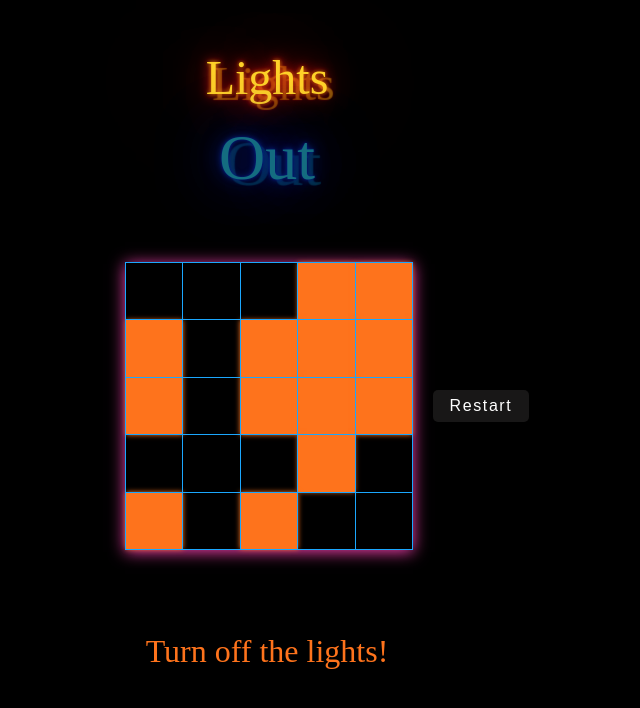
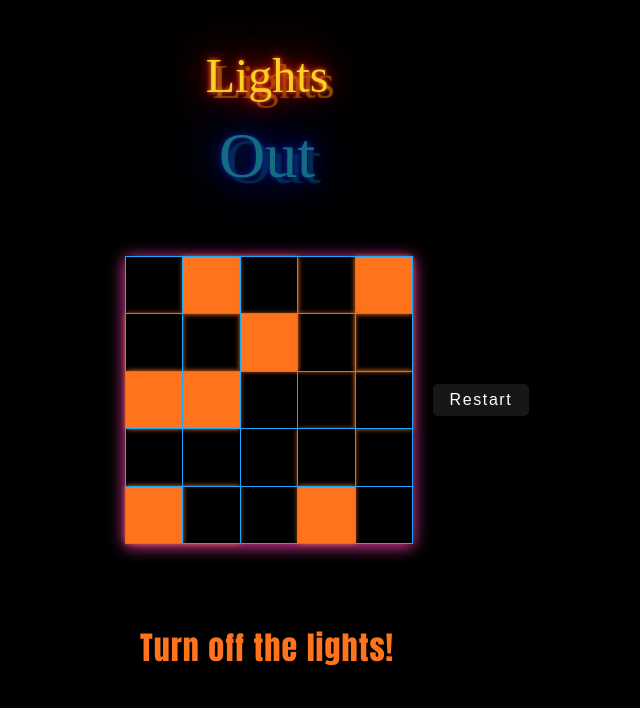
Before and after one commit to covalt1985/lightsOut, a React (Create React App) app: page / in a window 1280 px wide. Shown: the top 708 px of the page, without its empty margins (317-957 px from the left). Built offline with nearby package versions, Linux system fonts and the light colour scheme; a web font is replaced by a local one.

Commit message:
add hint to solve board logic

```diff
--- a/src/Board.css
+++ b/src/Board.css
@@ -11,8 +11,9 @@ table {
 
 p {
   color: #fe731c;
-  font-family: cursive;
+  font-family: Impact, Haettenschweiler, 'Arial Narrow Bold', sans-serif;
   font-size: 2rem;
+  letter-spacing: 1px;
 }
 .wrapper {
   width: 90vw;
--- a/src/Board.js
+++ b/src/Board.js
@@ -2,6 +2,10 @@ import React, { Component } from 'react';
 
 import Cell from './Cell';
 import './Board.css';
+
+//import board with solution
+import { solvedBoard } from './solvedBoard';
+
 class Board extends Component {
   static defaultProps = {
     nrows: 5,
@@ -11,17 +15,17 @@ class Board extends Component {
   constructor(props) {
     super(props);
 
-    this.flipCellsAround = this.flipCellsAround.bind(this);
-    this.restartBoard = this.restartBoard.bind(this);
-
     this.state = {
       hasWon: false,
       board: this.setInitialBoardState(),
+      hintBoard: JSON.parse(JSON.stringify(solvedBoard)),
     };
+
+    this.flipCellsAround = this.flipCellsAround.bind(this);
+    this.restartBoard = this.restartBoard.bind(this);
   }
 
-  // Sets winnable board from 10 random moves
-
+  //create pure board
   setInitialBoardState() {
     let initialBoard = [];
 
@@ -32,19 +36,53 @@ class Board extends Component {
     return initialBoard;
   }
 
-  initialShuffle(board) {
+  //shuffle playing and solved board with the same moves
+  initialShuffle(board, unFLippedSolvedBoard) {
+    const flippedSolvedBoard = [...unFLippedSolvedBoard];
     let count = 0;
     const randomNumber = () => Math.floor(Math.random() * this.props.nrows);
 
-    while (count < 5) {
+    while (count < 10) {
       let y = randomNumber();
       let x = randomNumber();
 
       this.flipCellsAround(y, x, board);
+      this.flipCell(y, x, flippedSolvedBoard);
       count = count + 1;
     }
+    this.setState({ hintBoard: flippedSolvedBoard });
   }
 
+  //flip clicked cell, and cells around
+  flipCellsAround(x, y, board) {
+    let newBoard = board;
+
+    board = this.flipCell(x, y, board);
+    board = this.flipCell(x - 1, y, board);
+    board = this.flipCell(x + 1, y, board);
+    board = this.flipCell(x, y - 1, board);
+    board = this.flipCell(x, y + 1, board);
+
+    this.setState(() => ({
+      board: newBoard,
+    }));
+    return !this.state.hasWon ? this.checkIfWin() : '';
+  }
+
+  flipCell(x, y, board) {
+    let newBoard = board;
+    const ncols = 5;
+    const nrows = 5;
+
+    // if this coord is actually on board, flip it
+
+    if (y >= 0 && y < ncols && x >= 0 && x < nrows) {
+      newBoard[x][y] = !newBoard[x][y];
+    }
+    return newBoard;
+  }
+
+  //board to render
   createBoard() {
     const board = [];
     let singleRow = [];
@@ -59,13 +97,14 @@ class Board extends Component {
             flipCellsAround={this.flipCellsAround}
             isLit={cell}
             board={this.state.board}
+            flipCell={this.flipCell}
+            hintBoard={this.state.hintBoard}
           />
         );
       });
       board.push(<tr key={rowIndex}>{singleRow}</tr>);
       singleRow = [];
     });
-
     return (
       <table>
         <tbody>{board}</tbody>
@@ -73,57 +112,33 @@ class Board extends Component {
     );
   }
 
-  //flip clicked cell, and cells around
-  flipCellsAround(y, x, board) {
-    let newBoard = board;
-
-    board = this.flipCell(y, x, board);
-    board = this.flipCell(y - 1, x, board);
-    board = this.flipCell(y + 1, x, board);
-    board = this.flipCell(y, x - 1, board);
-    board = this.flipCell(y, x + 1, board);
-
-    this.setState(() => ({
-      board: newBoard,
-    }));
-
-    // win when every cell is turned off
-  }
-
-  flipCell(y, x, board) {
-    let newBoard = board;
-    let { ncols, nrows } = this.props;
-
-    // if this coord is actually on board, flip it
-
-    if (x >= 0 && x < ncols && y >= 0 && y < nrows) {
-      newBoard[y][x] = !newBoard[y][x];
-    }
-    return newBoard;
-  }
-
+  // win when every cell is false
   checkIfWin() {
     if (this.state.board.every(row => row.every(cell => !cell))) {
       this.setState(() => ({ hasWon: true }));
     }
   }
 
-  componentDidMount() {
-    this.initialShuffle(this.state.board);
+  restartBoard() {
+    const newBoardAfterReset = this.setInitialBoardState();
+    this.initialShuffle(
+      newBoardAfterReset,
+      JSON.parse(JSON.stringify(solvedBoard))
+    );
+
+    this.setState({
+      board: newBoardAfterReset,
+      hasWon: false,
+    });
   }
 
-  restartBoard() {
-    let newBoard = this.setInitialBoardState();
-    this.initialShuffle(newBoard);
-
-    this.setState({ board: newBoard, hasWon: false });
+  componentDidMount() {
+    this.initialShuffle(this.state.board, this.state.hintBoard);
   }
 
   render() {
     return (
       <div className="wrapper">
-        {!this.state.hasWon ? this.checkIfWin() : ''}
-
         <div className="container">
           <div className="neon">Lights </div>
           <div className="flux">Out </div>
--- a/src/Cell.css
+++ b/src/Cell.css
@@ -10,3 +10,16 @@
   background-color: #fe731c;
   box-shadow: 0 0 5px #fe731c;
 }
+
+.hint {
+  animation: hint 1s infinite;
+}
+@keyframes hint {
+  0%,
+  100% {
+    background-color: transparent;
+  }
+  50% {
+    background-color: #fe731c;
+  }
+}
--- a/src/Cell.js
+++ b/src/Cell.js
@@ -1,19 +1,6 @@
 import React, { Component } from 'react';
 
 import './Cell.css';
-
-/** A single cell on the board.
- *
- * This has no state --- just two props:
- *
- * - flipCellsAroundMe: a function rec'd from the board which flips this
- *      cell and the cells around of it
- *
- * - isLit: boolean, is this cell lit?
- *
- * This handles clicks --- by calling flipCellsAroundMe
- *
- **/
 
 class Cell extends Component {
   constructor(props) {
@@ -22,13 +9,16 @@ class Cell extends Component {
   }
 
   handleClick() {
-  // call up to the board to flip cells around this cell
+    // call up to the board to flip cells around this cell and flips cell in hintBoard
     this.props.flipCellsAround(this.props.x, this.props.y, this.props.board);
+    this.props.flipCell(this.props.x, this.props.y, this.props.hintBoard);
   }
 
   render() {
-  let classes = 'Cell' + (this.props.isLit ? ' Cell-lit' : ''); //bez konkatenacji
-  return <td className={classes} onClick={this.handleClick} />;
+    let mainBoardClasses = `Cell ${this.props.isLit ? ' Cell-lit' : ''} ${
+      this.props.hintBoard[this.props.x][this.props.y] ? 'hint' : ''
+    }`;
+    return <td className={`${mainBoardClasses}`} onClick={this.handleClick} />;
   }
 }
 
--- /dev/null
+++ b/src/solvedBoard.js
@@ -0,0 +1,10 @@
+export const solvedBoard = [];
+while (solvedBoard.length < 5) {
+  solvedBoard.push(Array(5).fill(false));
+}
+
+solvedBoard[0].splice(0, 2, true, true);
+solvedBoard[1].splice(0, 5, true, true, false, true, true);
+solvedBoard[2].splice(2, 3, true, true, true);
+solvedBoard[3].splice(1, 3, true, true, true);
+solvedBoard[4].splice(1, 4, true, true, false, true);
```
Lines whose indentation alone changed are shown as unchanged.
